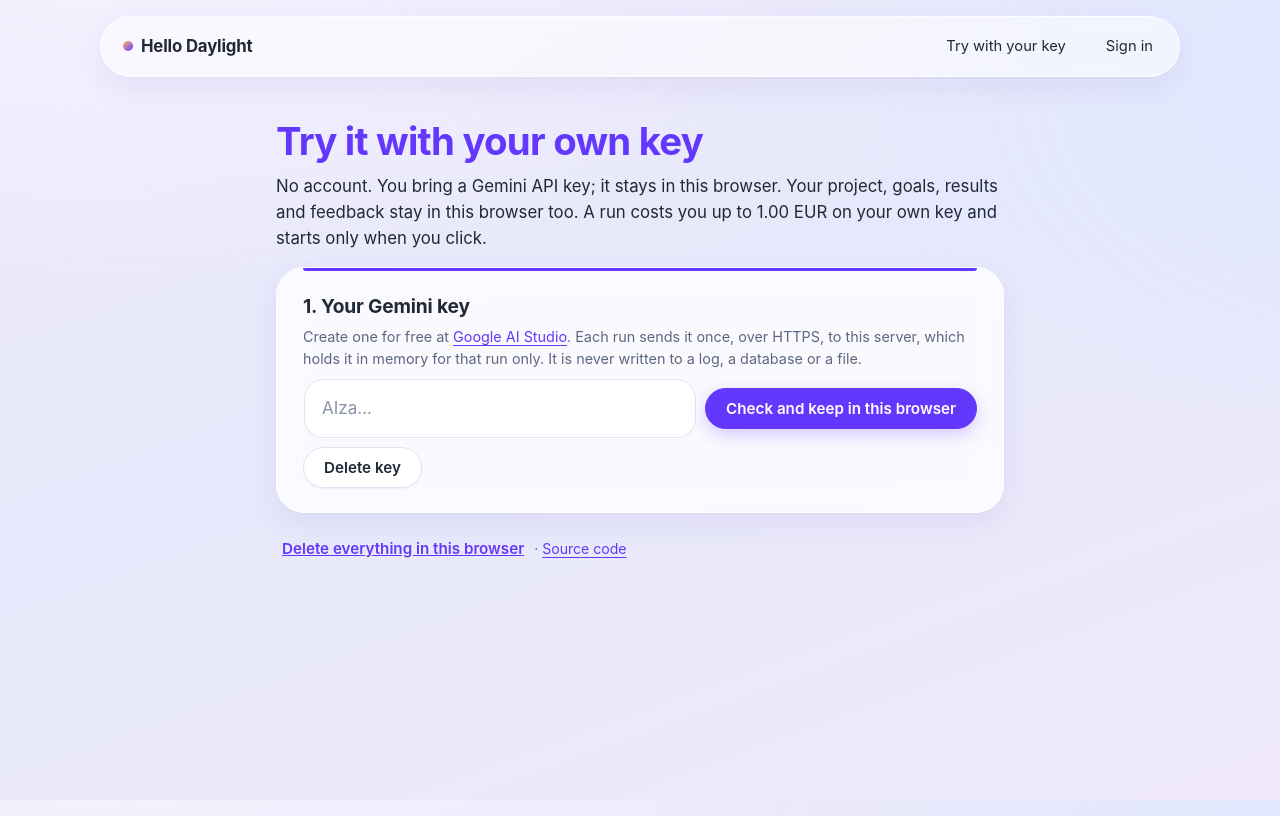
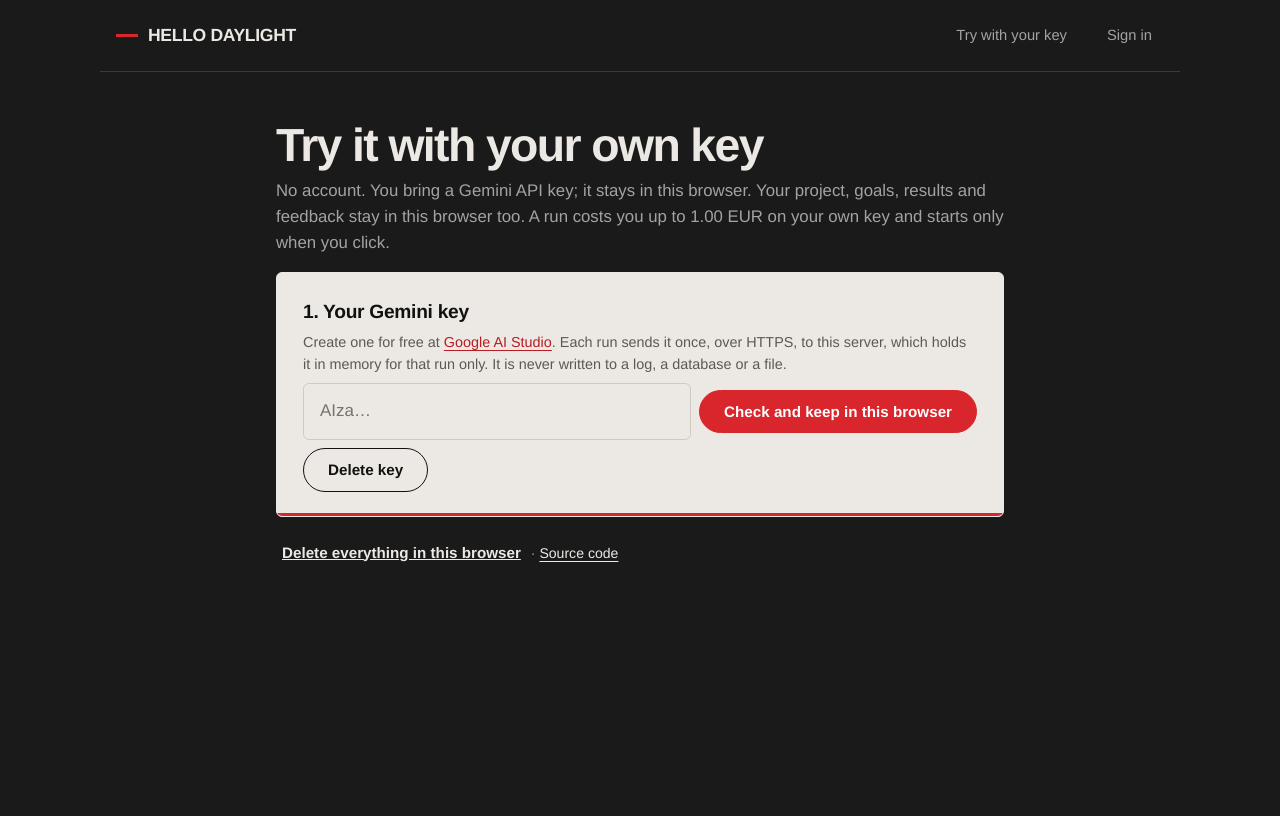
Before and after one commit to millerandmuller/hello_daylight, a FastAPI app: page /try in a window 1280 px wide. After the commit the page ends 562 px from the top, so only its background shows below. Run offline with FastAPI, Linux system fonts and the light colour scheme; parts of the project's set-up code (start-up, migrations or seed data) failed here and were passed over.

Commit message:
Give the pages a dark, cream and red look: near-black page, cream cards, one red line
Co-Authored-By: Claude Sonnet 5.5 <noreply@anthropic.com>

```diff
--- a/services/web/app/static/style.css
+++ b/services/web/app/static/style.css
@@ -1,23 +1,24 @@
 :root {
-  --bg: #ecebfb;
-  --surface: #ffffff;
-  --glass: rgba(255, 255, 255, 0.55);
-  --glass-strong: rgba(255, 255, 255, 0.78);
-  --glass-line: rgba(255, 255, 255, 0.75);
-  --text: #212936;
-  --muted: #5d6680;
-  --line: #e3e1f3;
-  --accent: #6437fc;
-  --accent-soft: rgba(100, 55, 252, 0.10);
-  --accent-ring: rgba(100, 55, 252, 0.45);
+  --bg: #1a1a1a;
+  --surface: #ece9e4;
+  --glass: #232323;
+  --glass-strong: #ece9e4;
+  --glass-line: #3a3a3a;
+  --text: #ece9e4;
+  --muted: #a3a3a3;
+  --line: #3a3a3a;
+  --accent: #d8262c;
+  --accent-soft: rgba(216, 38, 44, 0.14);
+  --accent-ring: rgba(236, 233, 228, 0.55);
   --accent-text: #ffffff;
+  --link: #ece9e4;
   --ok: #1f7a4d;
-  --warn-bg: #fff4dc;
-  --error-bg: #fde9ec;
-  --error: #9b1c2e;
-  --radius: 20px;
-  --radius-lg: 28px;
-  --shadow: 0 10px 30px rgba(76, 54, 170, 0.08), 0 1px 2px rgba(33, 41, 54, 0.04);
+  --warn-bg: #f3e3b8;
+  --error-bg: #f4d3d3;
+  --error: #8f1a1f;
+  --radius: 6px;
+  --radius-lg: 6px;
+  --shadow: none;
 }
 * { box-sizing: border-box; }
 body {
@@ -151,75 +152,82 @@ code { background: var(--line); padding: 1px 5px; border-radius: 4px; font-size:
 @media (max-width: 560px) { .opening { padding: 14px; } main { padding-left: 16px; padding-right: 16px; } }
 button.spaced { margin-top: 16px; }
 
-/* --- look: soft lavender light, glass panels, rounded, one violet accent -------------------------- */
+/* --- look: dark page, cream objects, hard black, one red line -------------------------------------- */
+/* Cream surfaces carry their own dark text values; the page itself is near-black. */
 body {
-  font-family: "SF Pro Display", -apple-system, BlinkMacSystemFont, system-ui, "Segoe UI", Roboto, Helvetica, Arial, sans-serif;
-  background: radial-gradient(1200px 600px at 10% -10%, #f6f2ff 0%, transparent 60%),
-              radial-gradient(1000px 700px at 110% 10%, #dfe7ff 0%, transparent 55%),
-              linear-gradient(160deg, #eeeafc 0%, #e6e9fb 45%, #efe9f9 100%);
-  background-attachment: fixed;
-  min-height: 100vh;
+  font-family: "Helvetica Neue", Helvetica, Arial, "Segoe UI", Roboto, system-ui, sans-serif;
+  background: var(--bg); min-height: 100vh;
 }
+a { color: var(--link); text-underline-offset: 3px; }
 .top {
-  margin: 16px auto 0; max-width: 1080px; width: calc(100% - 32px);
-  padding: 12px 14px 12px 22px; border: 1px solid var(--glass-line); border-radius: 999px;
-  background: var(--glass); backdrop-filter: blur(16px); -webkit-backdrop-filter: blur(16px); box-shadow: var(--shadow);
+  margin: 0 auto; max-width: 1080px; width: 100%; padding: 18px 16px;
+  border: none; border-bottom: 1px solid var(--line); border-radius: 0; background: transparent; box-shadow: none;
 }
-.brand { font-weight: 700; letter-spacing: -0.01em; font-size: 1.05rem; }
-.brand::before { content: ""; display: inline-block; width: 10px; height: 10px; margin-right: 8px; border-radius: 50%;
-  background: linear-gradient(135deg, #ffb86b, var(--accent)); vertical-align: 1px; }
-.nav a { text-decoration: none; padding: 6px 12px; border-radius: 999px; color: var(--text); }
-.nav a:hover { background: var(--glass-strong); }
-.nav button.link { text-decoration: none; color: var(--muted); padding: 6px 12px; }
-main { max-width: 760px; padding: 40px 16px 80px; }
-h1 { font-size: clamp(1.8rem, 3.6vw, 2.4rem); letter-spacing: -0.02em; color: var(--accent); font-weight: 700; }
-h2 { letter-spacing: -0.01em; }
-a { text-underline-offset: 3px; }
+.brand { font-weight: 800; letter-spacing: -0.02em; font-size: 1.1rem; text-transform: uppercase; color: var(--text); }
+.brand::before { content: ""; display: inline-block; width: 22px; height: 3px; margin-right: 10px; background: var(--accent); vertical-align: 4px; }
+.nav a, .nav button.link { text-decoration: none; padding: 6px 12px; border-radius: 999px; color: var(--muted); font-weight: 500; }
+.nav a:hover, .nav button.link:hover { color: var(--text); background: #2c2c2c; }
+main { max-width: 760px; padding: 48px 16px 88px; }
+h1 { font-size: clamp(2rem, 4.4vw, 2.9rem); letter-spacing: -0.035em; line-height: 1.08; color: var(--text); font-weight: 800; }
+h2 { letter-spacing: -0.015em; font-weight: 700; }
+.lede { color: var(--muted); }
+.eyebrow, .tag { color: var(--muted); letter-spacing: 0.14em; font-weight: 600; }
 
 input, textarea {
-  border: 1px solid transparent; border-radius: var(--radius); padding: 16px 18px;
-  background: var(--surface); box-shadow: 0 1px 2px rgba(33, 41, 54, 0.04), inset 0 0 0 1px var(--line);
-  transition: box-shadow 0.2s ease;
+  border: 1px solid #cfcac2; border-radius: var(--radius); padding: 14px 16px; background: var(--surface); color: #111; box-shadow: none;
 }
-input::placeholder, textarea::placeholder { color: #8a92ab; }
-input:focus, textarea:focus { outline: none; box-shadow: 0 0 0 4px var(--accent-soft), inset 0 0 0 1px var(--accent-ring); }
-button:focus-visible, a:focus-visible { outline: 3px solid var(--accent-ring); outline-offset: 2px; }
+input::placeholder, textarea::placeholder { color: #77726a; }
+input:focus, textarea:focus { outline: 2px solid var(--text); outline-offset: 2px; box-shadow: none; }
+button:focus-visible, a:focus-visible, summary:focus-visible { outline: 2px solid var(--text); outline-offset: 3px; }
 
 button, .button {
-  border-radius: 999px; padding: 10px 20px; font-weight: 600; border: 1px solid var(--accent);
-  box-shadow: 0 6px 18px rgba(100, 55, 252, 0.25); transition: transform 0.15s ease, box-shadow 0.2s ease;
+  border-radius: 999px; padding: 11px 24px; font-weight: 700; border: 1px solid var(--accent);
+  background: var(--accent); color: var(--accent-text); box-shadow: none; transition: background 0.15s ease;
 }
-button:hover:not(:disabled), .button:hover { transform: translateY(-1px); box-shadow: 0 8px 22px rgba(100, 55, 252, 0.32); }
-button.secondary, .button.secondary { background: var(--surface); color: var(--text); border-color: var(--line); box-shadow: 0 1px 2px rgba(33, 41, 54, 0.05); }
-button.link { box-shadow: none; transform: none; }
-#intake-submit { padding: 14px 28px; }
+button:hover:not(:disabled), .button:hover { background: #b81d23; border-color: #b81d23; transform: none; box-shadow: none; }
+button.secondary, .button.secondary { background: transparent; color: var(--text); border-color: var(--text); box-shadow: none; }
+button.secondary:hover:not(:disabled), .button.secondary:hover { background: var(--text); color: #111; border-color: var(--text); }
+button.link { background: none; border: none; box-shadow: none; color: var(--link); padding: 10px 6px; }
+button.picked { background: #111; color: var(--text); border-color: #111; }
+#intake-submit { padding: 14px 30px; }
+summary, .edit summary, .project-details > summary, .unfinished summary { color: var(--text); }
 
-.card, .panel, .opening, .goal, .task, .feedback-note, .notice {
-  border: 1px solid var(--glass-line); background: var(--glass-strong);
-  backdrop-filter: blur(14px); -webkit-backdrop-filter: blur(14px); box-shadow: var(--shadow);
+/* cream objects: dark text values apply inside */
+.card, .panel, .opening, .goal, .task, .feedback-note, .notice, .draft {
+  --text: #111111; --muted: #5c5852; --line: #cfcac2; --link: #b81d23;
+  color: var(--text); background: var(--surface); border: 1px solid var(--surface);
+  border-radius: var(--radius); box-shadow: none; backdrop-filter: none; -webkit-backdrop-filter: none;
 }
-.card, .panel, .opening { border-radius: var(--radius-lg); padding: 24px 26px; position: relative; overflow: hidden; }
+.card, .panel, .opening { padding: 24px 26px; position: relative; overflow: hidden; }
 .card::before, .panel::before, .opening::before {
-  content: ""; position: absolute; left: 26px; right: 26px; top: 0; height: 3px; border-radius: 0 0 3px 3px; background: var(--accent);
+  content: ""; position: absolute; left: 0; right: 0; top: auto; bottom: 0; height: 3px; border-radius: 0; background: var(--accent);
 }
-.goal, .task { border-radius: var(--radius); padding: 14px 18px; }
-.goal.proposed { border: 1px dashed var(--accent-ring); }
-.task.replacing, .task.running { box-shadow: 0 0 0 2px var(--accent-ring), var(--shadow); }
+.goal, .task { padding: 14px 18px; }
+.goal.proposed { border: 1px dashed #77726a; }
+.task.replacing, .task.running { box-shadow: 0 0 0 2px var(--accent); }
 .feedback-note { border-left: 4px solid var(--accent); border-radius: 0 var(--radius) var(--radius) 0; }
-.notice { border-radius: var(--radius); }
-.notice.error { background: var(--error-bg); }
-.draft { background: rgba(255, 255, 255, 0.9); border-color: var(--line); border-radius: var(--radius); padding: 14px 16px; }
-.opening blockquote { border-left-color: var(--accent-ring); }
-.eyebrow, .tag { color: var(--accent); }
-.chip { padding: 3px 10px; background: var(--accent-soft); color: var(--accent); font-weight: 600; }
-.chip.running, .chip.replacing { background: rgba(100, 55, 252, 0.16); }
-.project-list li { border-bottom-color: var(--line); padding: 14px 0; }
+.notice { background: var(--warn-bg); border-color: var(--warn-bg); }
+.notice.error { background: var(--error-bg); border-color: var(--error-bg); color: var(--error); }
+.draft { background: #f7f5f1; border-color: var(--line); padding: 14px 16px; }
+.opening blockquote { border-left: 3px solid #111; color: var(--muted); }
+.card a, .panel a, .opening a, .goal a, .task a, .notice a { color: var(--link); }
+.card summary, .opening summary, .panel summary, .edit summary, .project-details > summary { color: #111; }
+.project-list li { border-bottom: 1px solid var(--line); padding: 14px 0; }
+.chip { padding: 3px 10px; background: #111; color: var(--surface); font-weight: 600; }
+.chip.running, .chip.replacing { background: var(--accent); color: #fff; }
+.chip.done, .chip.ok { background: #dcefe0; color: var(--ok); }
+.chip.not_started { background: #2c2c2c; color: var(--muted); }
+.chip.missing, .chip.stopped, .chip.failed, .chip.cancelled, .chip.refused { background: var(--error-bg); color: var(--error); }
+.chip.partial { background: var(--warn-bg); color: #5c4a10; }
+.card .chip.not_started, .opening .chip.not_started, .task .chip.not_started { background: #d8d3ca; color: #5c5852; }
 table.ledger th { color: var(--muted); font-weight: 600; }
-code { background: var(--accent-soft); color: #3b2a8f; }
+code { background: #2c2c2c; color: var(--text); }
+.card code, .panel code, .opening code, .task code { background: #d8d3ca; color: #111; }
 .pulse { background: var(--accent); box-shadow: 0 0 0 4px var(--accent-soft); }
+.ok-text, .confirmed, .kept { color: #4fbf8a; }
+.card .ok-text, .panel .ok-text, .opening .ok-text, .card .confirmed, .goal .kept, .goal .tag.own { color: var(--ok); }
 @media (max-width: 560px) {
-  .top { border-radius: var(--radius); padding: 10px 14px; }
+  .top { padding: 14px 16px; }
   .card, .panel, .opening { padding: 18px; }
-  .card::before, .panel::before, .opening::before { left: 18px; right: 18px; }
 }
-@media (prefers-reduced-motion: reduce) { button, .button, input, textarea { transition: none; } button:hover:not(:disabled), .button:hover { transform: none; } }
+@media (prefers-reduced-motion: reduce) { button, .button, input, textarea { transition: none; } }
```
